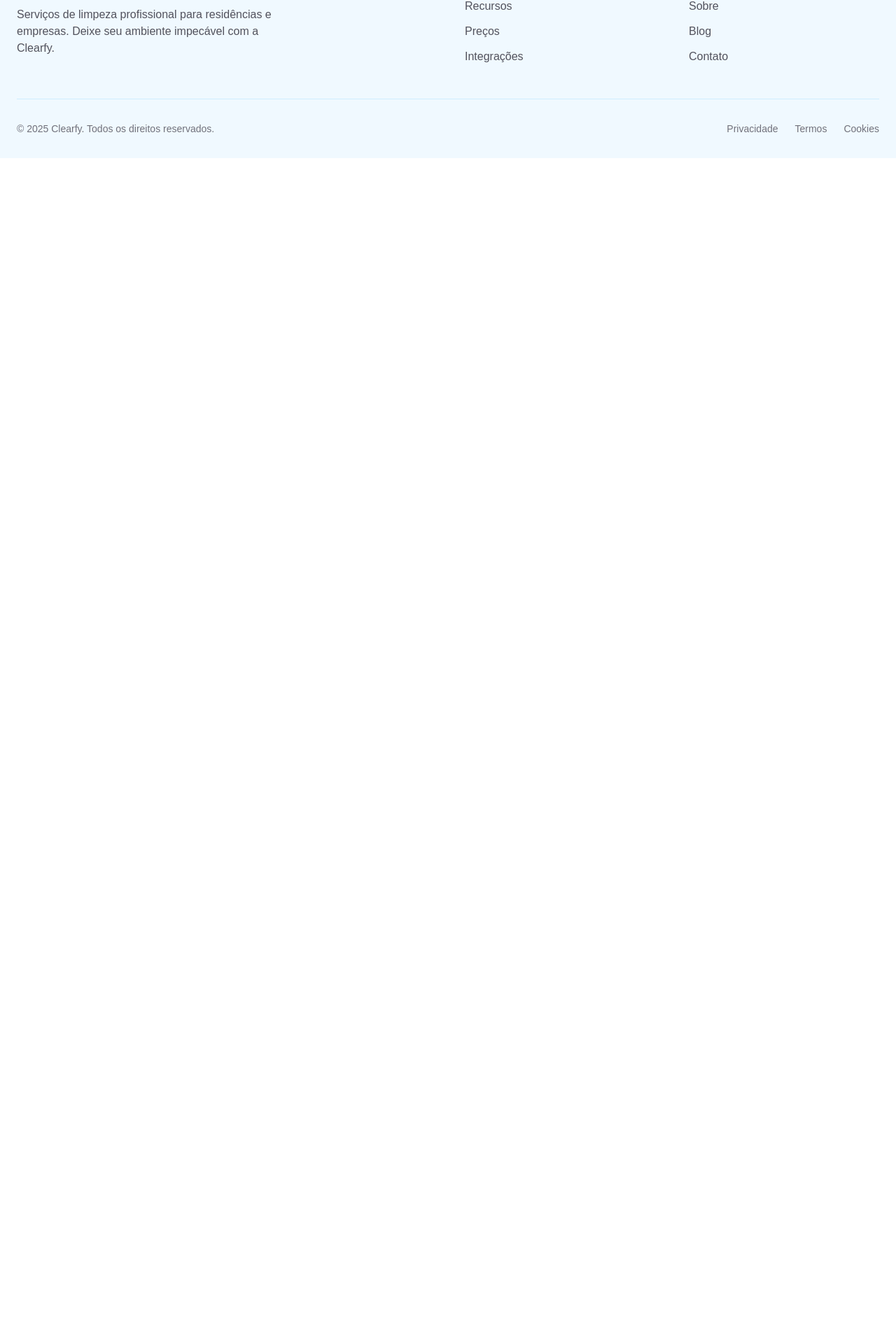
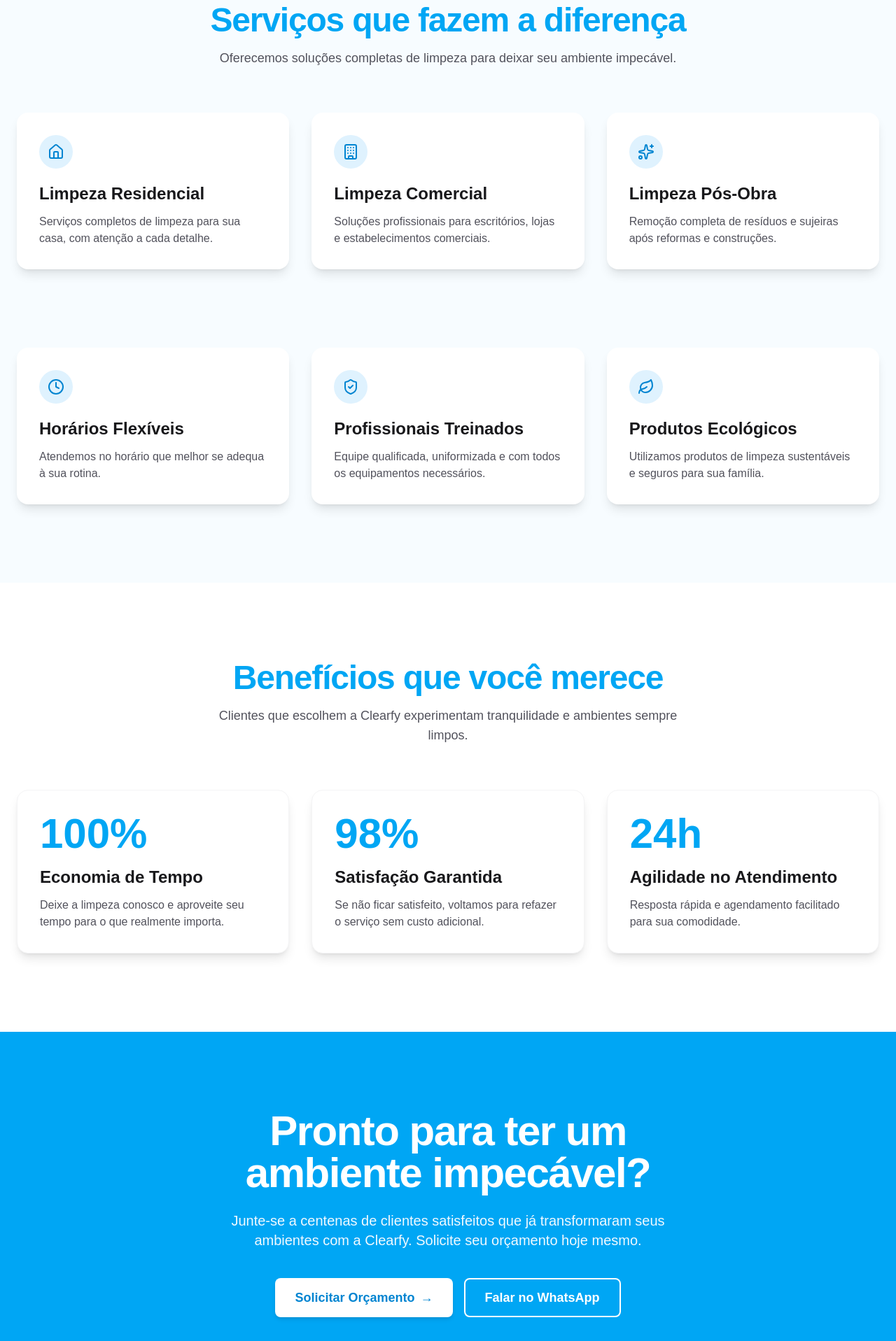
Before and after one commit to DaviFelipe00/clearfy, a Next.js app: page / in a window 1280 px wide. Shown: the part 817-2734 px from the top of the page at 70% size. Before the commit the page ends 1043 px from the top, so only its background shows below. Built offline with nearby package versions, Linux system fonts and the light colour scheme.

Commit message:
adicionando mais informações no body

```diff
--- a/src/app/page.tsx
+++ b/src/app/page.tsx
@@ -1,10 +1,17 @@
-import { Hero } from "@/components/hero"; // Importa a seção Hero
+import { Hero } from "@/components/hero";
+import { Services } from "@/components/Services";
+import { Features } from "@/components/Features";
+import { Benefits } from "@/components/Benefits";
+import { CallToAction } from "@/components/CallToAction";
 
 export default function Home() {
   return (
     <main>
       <Hero />
-      {/* Nossas próximas seções (Serviços, Benefícios, etc.) virão aqui */}
+      <Services />
+      <Features />
+      <Benefits />
+      <CallToAction />
     </main>
   );
 }
--- /dev/null
+++ b/src/components/Benefits.tsx
@@ -0,0 +1,64 @@
+// Em: src/components/Benefits.tsx
+
+export function Benefits() {
+  return (
+    <section id="beneficios" className="w-full py-20 md:py-28 bg-white">
+      <div className="max-w-7xl mx-auto px-6">
+
+        {/* Títulos */}
+        <div className="flex flex-col items-center text-center mb-12 md:mb-16">
+          <h2 className="text-4xl md:text-5xl font-bold tracking-tight text-sky-500">
+            Benefícios que você merece
+          </h2>
+          <p className="mt-4 text-lg text-zinc-600 max-w-2xl">
+            Clientes que escolhem a Clearfy experimentam tranquilidade e ambientes sempre limpos.
+          </p>
+        </div>
+
+        {/* Grid de Benefícios */}
+        <div className="grid grid-cols-1 md:grid-cols-3 gap-8">
+
+          {/* Card 1: 100% */}
+          <div className="bg-white p-8 rounded-2xl shadow-lg text-left border border-zinc-100">
+            <span className="text-6xl font-bold text-sky-500 mb-4 block">
+              100%
+            </span>
+            <h3 className="text-2xl font-semibold text-zinc-900 mb-3">
+              Economia de Tempo
+            </h3>
+            <p className="text-zinc-600">
+              Deixe a limpeza conosco e aproveite seu tempo para o que realmente importa.
+            </p>
+          </div>
+
+          {/* Card 2: 98% */}
+          <div className="bg-white p-8 rounded-2xl shadow-lg text-left border border-zinc-100">
+            <span className="text-6xl font-bold text-sky-500 mb-4 block">
+              98%
+            </span>
+            <h3 className="text-2xl font-semibold text-zinc-900 mb-3">
+              Satisfação Garantida
+            </h3>
+            <p className="text-zinc-600">
+              Se não ficar satisfeito, voltamos para refazer o serviço sem custo adicional.
+            </p>
+          </div>
+
+          {/* Card 3: 24h */}
+          <div className="bg-white p-8 rounded-2xl shadow-lg text-left border border-zinc-100">
+            <span className="text-6xl font-bold text-sky-500 mb-4 block">
+              24h
+            </span>
+            <h3 className="text-2xl font-semibold text-zinc-900 mb-3">
+              Agilidade no Atendimento
+            </h3>
+            <p className="text-zinc-600">
+              Resposta rápida e agendamento facilitado para sua comodidade.
+            </p>
+          </div>
+
+        </div>
+      </div>
+    </section>
+  );
+}
--- /dev/null
+++ b/src/components/CallToAction.tsx
@@ -0,0 +1,45 @@
+// Em: src/components/CallToAction.tsx
+
+import Link from 'next/link';
+
+export function CallToAction() {
+  return (
+    <section id="solicitar" className="w-full py-20 md:py-28 bg-sky-500">
+      <div className="max-w-7xl mx-auto px-6 flex flex-col items-center text-center">
+
+        {/* Título */}
+        <h2 className="text-4xl md:text-6xl font-bold tracking-tight text-white max-w-3xl">
+          Pronto para ter um ambiente impecável?
+        </h2>
+
+        {/* Subtítulo */}
+        <p className="mt-6 text-lg md:text-xl text-sky-50 max-w-2xl">
+          Junte-se a centenas de clientes satisfeitos que já transformaram seus ambientes com a Clearfy. Solicite seu orçamento hoje mesmo.
+        </p>
+
+        {/* Botões */}
+        <div className="mt-10 flex flex-col sm:flex-row gap-4">
+          <Link
+            href="#solicitar-form"
+            className="flex items-center justify-center gap-2 bg-white text-sky-600 px-7 py-3 rounded-lg font-semibold text-lg hover:bg-zinc-100 transition-colors shadow-md"
+          >
+            Solicitar Orçamento
+            <span aria-hidden="true">&rarr;</span>
+          </Link>
+          <Link
+            href="https://wa.me/SEUNUMERO" // Coloque seu link do WhatsApp aqui
+            target="_blank"
+            rel="noopener noreferrer"
+            className="flex items-center justify-center bg-sky-500 text-white px-7 py-3 rounded-lg font-semibold text-lg border-2 border-white hover:bg-sky-400 transition-colors"
+          >
+            Falar no WhatsApp
+          </Link>
+        </div>
+
+        <p className="mt-8 text-sm text-sky-100">
+          Orçamento gratuito • Atendimento rápido • Profissionais qualificados
+        </p>
+      </div>
+    </section>
+  );
+}
--- /dev/null
+++ b/src/components/Features.tsx
@@ -0,0 +1,57 @@
+// Em: src/components/Features.tsx
+
+import { Clock, ShieldCheck, Leaf } from 'lucide-react';
+
+export function Features() {
+  return (
+    // Esta seção continua no fundo azul claro da seção de Serviços
+    <section id="recursos" className="w-full pb-20 md:pb-28 bg-sky-50/50">
+      <div className="max-w-7xl mx-auto px-6">
+
+        {/* Grid de Recursos */}
+        <div className="grid grid-cols-1 md:grid-cols-3 gap-8">
+
+          {/* Card 1: Horários Flexíveis */}
+          <div className="bg-white p-8 rounded-2xl shadow-lg flex flex-col items-start">
+            <div className="w-12 h-12 rounded-full bg-sky-100 flex items-center justify-center mb-5">
+              <Clock className="w-6 h-6 text-sky-600" />
+            </div>
+            <h3 className="text-2xl font-semibold text-zinc-900 mb-3">
+              Horários Flexíveis
+            </h3>
+            <p className="text-zinc-600">
+              Atendemos no horário que melhor se adequa à sua rotina.
+            </p>
+          </div>
+
+          {/* Card 2: Profissionais Treinados */}
+          <div className="bg-white p-8 rounded-2xl shadow-lg flex flex-col items-start">
+            <div className="w-12 h-12 rounded-full bg-sky-100 flex items-center justify-center mb-5">
+              <ShieldCheck className="w-6 h-6 text-sky-600" />
+            </div>
+            <h3 className="text-2xl font-semibold text-zinc-900 mb-3">
+              Profissionais Treinados
+            </h3>
+            <p className="text-zinc-600">
+              Equipe qualificada, uniformizada e com todos os equipamentos necessários.
+            </p>
+          </div>
+
+          {/* Card 3: Produtos Ecológicos */}
+          <div className="bg-white p-8 rounded-2xl shadow-lg flex flex-col items-start">
+            <div className="w-12 h-12 rounded-full bg-sky-100 flex items-center justify-center mb-5">
+              <Leaf className="w-6 h-6 text-sky-600" />
+            </div>
+            <h3 className="text-2xl font-semibold text-zinc-900 mb-3">
+              Produtos Ecológicos
+            </h3>
+            <p className="text-zinc-600">
+              Utilizamos produtos de limpeza sustentáveis e seguros para sua família.
+            </p>
+          </div>
+
+        </div>
+      </div>
+    </section>
+  );
+}
--- /dev/null
+++ b/src/components/Services.tsx
@@ -0,0 +1,66 @@
+// Em: src/components/Services.tsx
+
+import { Home, Building, Sparkles } from 'lucide-react';
+
+export function Services() {
+  return (
+    <section id="servicos" className="w-full py-20 md:py-28 bg-sky-50/50">
+      <div className="max-w-7xl mx-auto px-6">
+
+        {/* Títulos */}
+        <div className="flex flex-col items-center text-center mb-12 md:mb-16">
+          <h2 className="text-4xl md:text-5xl font-bold tracking-tight text-sky-500">
+            Serviços que fazem a diferença
+          </h2>
+          <p className="mt-4 text-lg text-zinc-600 max-w-2xl">
+            Oferecemos soluções completas de limpeza para deixar seu ambiente impecável.
+          </p>
+        </div>
+
+        {/* Grid de Serviços */}
+        <div className="grid grid-cols-1 md:grid-cols-3 gap-8">
+
+          {/* Card 1: Limpeza Residencial */}
+          <div className="bg-white p-8 rounded-2xl shadow-lg flex flex-col items-start">
+            <div className="w-12 h-12 rounded-full bg-sky-100 flex items-center justify-center mb-5">
+              <Home className="w-6 h-6 text-sky-600" />
+            </div>
+            <h3 className="text-2xl font-semibold text-zinc-900 mb-3">
+              Limpeza Residencial
+            </h3>
+            <p className="text-zinc-600">
+              Serviços completos de limpeza para sua casa, com atenção a cada detalhe.
+            </p>
+          </div>
+
+          {/* Card 2: Limpeza Comercial */}
+          <div className="bg-white p-8 rounded-2xl shadow-lg flex flex-col items-start">
+            <div className="w-12 h-12 rounded-full bg-sky-100 flex items-center justify-center mb-5">
+              <Building className="w-6 h-6 text-sky-600" />
+            </div>
+            <h3 className="text-2xl font-semibold text-zinc-900 mb-3">
+              Limpeza Comercial
+            </h3>
+            <p className="text-zinc-600">
+              Soluções profissionais para escritórios, lojas e estabelecimentos comerciais.
+            </p>
+          </div>
+
+          {/* Card 3: Limpeza Pós-Obra */}
+          <div className="bg-white p-8 rounded-2xl shadow-lg flex flex-col items-start">
+            <div className="w-12 h-12 rounded-full bg-sky-100 flex items-center justify-center mb-5">
+              <Sparkles className="w-6 h-6 text-sky-600" />
+            </div>
+            <h3 className="text-2xl font-semibold text-zinc-900 mb-3">
+              Limpeza Pós-Obra
+            </h3>
+            <p className="text-zinc-600">
+              Remoção completa de resíduos e sujeiras após reformas e construções.
+            </p>
+          </div>
+
+        </div>
+      </div>
+    </section>
+  );
+}
--- a/src/components/hero.tsx
+++ b/src/components/hero.tsx
@@ -6,7 +6,7 @@ export function Hero() {
     <section className="w-full py-24 md:py-32 bg-white">
       <div className="max-w-7xl mx-auto px-6 flex flex-col items-center text-center">
         {/* Badge */}
-        <div className="inline-flex items-center gap-2 bg-blue-100 text-blue-700 px-4 py-1.5 rounded-full text-sm font-medium mb-6">
+        <div className="inline-flex items-center gap-2 bg-sky-100 text-sky-700 px-4 py-1.5 rounded-full text-sm font-medium mb-6">
           <Sparkle className="w-4 h-4" />
           Limpeza profissional que transforma ambientes
         </div>
@@ -26,7 +26,7 @@ export function Hero() {
         <div className="mt-10 flex flex-col sm:flex-row gap-4">
           <Link
             href="#solicitar"
-            className="flex items-center justify-center gap-2 bg-blue-500 text-white px-7 py-3 rounded-lg font-semibold text-lg hover:bg-blue-600 transition-colors shadow-md"
+            className="flex items-center justify-center gap-2 bg-sky-500 text-white px-7 py-3 rounded-lg font-semibold text-lg hover:bg-blue-600 transition-colors shadow-md"
           >
             Solicitar Orçamento
             <span aria-hidden="true">&rarr;</span>
```
Also changed, not shown: src/components/Header.tsx (+5 -5 lines).
